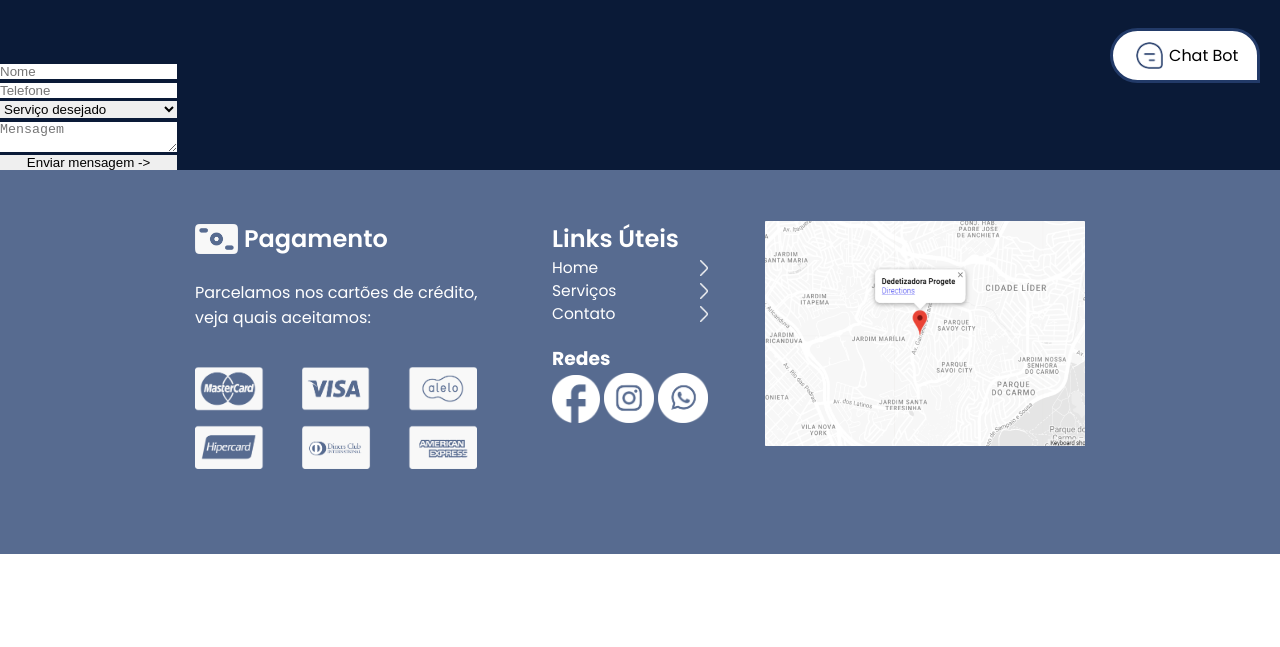
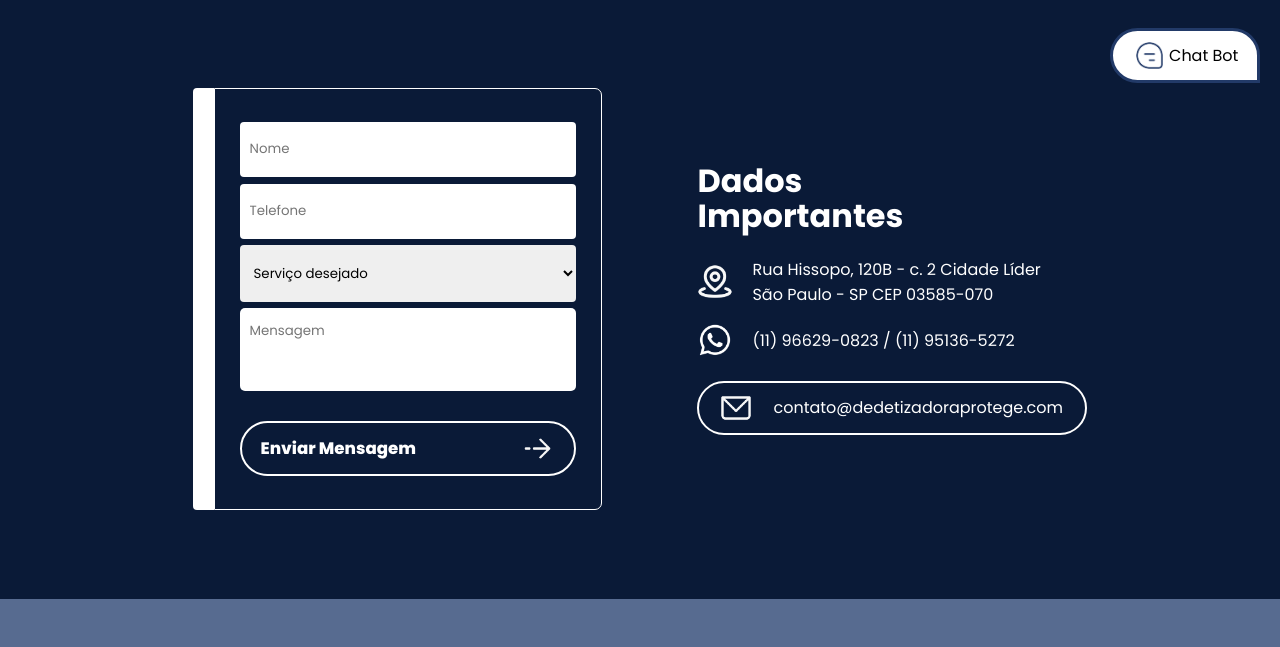
Before and after one commit to mariana-gomes021/Protege, a plain HTML site: page contato.html in a window 1280 px wide. Shown: the part 702-1349 px from the top of the page. Before the commit the page ends 1256 px from the top, so only its background shows below. Drawn offline with Linux system fonts and the light colour scheme.

Commit message:
Add files via upload

```diff
--- a/contato.css
+++ b/contato.css
@@ -63,6 +63,11 @@
 }
 
 /* FIM FONTES */
+
+#contatoA{
+    font-family: 'Poppins-Bold';
+    color:#223A68;
+}
 
 /* CHAT BOT BOTÃO */
 
@@ -135,6 +140,11 @@ header {
     font-family: 'Poppins-Regular';
     color: #000;
     font-size: 18.34px;
+}
+
+.nav-bar a:hover{
+    font-family: 'Poppins-Medium';
+    color:#223A68;
 }
 
 .divisoria {
@@ -278,18 +288,176 @@ header {
     background-color: #2F4570;
 }
 
-main{
+main {
     background-color: #0A1A37;
-    padding-top: 5%;
+    padding-top: 7%;
+    padding-bottom: 7%;
 }
 
-#inputs{
+
+#inputs {
     display: inline-grid;
+    font-family: 'Poppins-Regular';
 }
 
-input, #opcoes, #msg{
+input,
+#opcoes,
+#msg {
     margin-bottom: 2%;
 }
+
+
+input,
+#opcoes {
+    padding: 13px 10px;
+    width: 336px;
+    border-radius: 4px;
+
+}
+
+#msg {
+    height: 83px;
+    padding: 13px 10px;
+    border-radius: 5px;
+}
+
+.botao {
+    display: flex;
+    align-items: center;
+    justify-content: space-between;
+    border: 2px solid #fff;
+    padding: 3px 19px;
+    border-radius: 42px;
+    margin: 14px 0px 0px 0px;
+    cursor: pointer;
+}
+
+.seta {
+    width: 35px;
+}
+
+.botao p {
+    font-family: 'Poppins-ExtraBold';
+    font-size: 16.61px;
+    color: #fff;
+}
+
+.linhaForm {
+    background-color: white;
+    width: 21px;
+    height: 422px;
+    border-top-left-radius: 4px;
+    border-bottom-left-radius: 4px;
+}
+
+.formulario {
+    display: flex;
+}
+
+#inputs {
+    border: 1px solid #fff;
+    padding: 33px 25px;
+    width: 388.36px;
+    border-top-right-radius: 7px;
+    border-bottom-right-radius: 7px;
+    height: 422px;
+}
+
+.containerMain{
+    display: flex;
+    justify-content: space-evenly;
+    padding: 0px 97px;
+    align-items: center;
+}
+
+.iconLocal, .iconTel, .iconEmail{
+    width:36px ;
+    margin-right: 19px;
+}
+
+
+.location, .telefone, .email{
+    display: flex;
+    color: white;
+    align-items: center;
+    padding-bottom: 4%;
+    font-family: 'Poppins-Regular';
+}
+
+.conteudoForm{
+    width: 390px;
+
+}
+
+.formTexto1{
+    font-family: 'Poppins-Bold';
+    width: 100px;
+    line-height: 35px;
+    margin-bottom: 24px;
+    color: white;
+}
+
+.email{
+    border: 2px solid #fff;
+    padding: 7px 19px;
+    border-radius: 42px;
+    margin: 7px 0px 0px 0px;
+}
+
+.location {
+    width: 346px;
+}
+
+input, textarea, select{
+    font-family: 'Poppins-Regular';
+}
+
+textarea{
+    resize: none;
+}
+
+.modal {
+    display: none; /* Inicialmente oculto */
+    position: fixed;
+    z-index: 1;
+    left: 0;
+    top: 0;
+    width: 100%;
+    height: 100%;
+    background-color: rgba(0, 0, 0, 0.5);
+    justify-content: center;
+    align-items: center;
+    font-family: 'Poppins-Regular';
+}
+
+.modal-content {
+    background-color: #fff;
+    padding: 20px;
+    border-radius: 8px;
+    text-align: center;
+    width: 80%;
+    max-width: 300px;
+}
+
+.modal-content button {
+    margin-top: 20px;
+    padding: 10px 20px;
+    background-color: #0d1b2a;
+    color: #fff;
+    border: none;
+    border-radius: 5px;
+    cursor: pointer;
+    font-family: 'Poppins-Bold';
+}
+
+.modal-content button:hover {
+    background-color: #1b263b;
+}
+
+.aEmail{
+    text-decoration: none;
+}
+
 
 footer {
     background-color: #576B90;
--- a/contato.html
+++ b/contato.html
@@ -6,6 +6,7 @@
     <meta name="viewport" content="width=device-width, initial-scale=1.0">
     <title>Protege Sanitização - Contato</title>
     <link rel="stylesheet" href="contato.css">
+    <link rel="shortcut icon" href="assets/logo.png" type="image/x-icon">
 </head>
 
 <body>
@@ -19,8 +20,8 @@
                 <div class="divisoria"></div>
                 <div class="nav-bar">
                     <a href="index.html">Home</a>
-                    <a href="servicos.html">Serviços</a>
-                    <a href="contato.html">Contato</a>
+                    <a href="#">Serviços</a>
+                    <a id="contatoA" href="contato.html">Contato</a>
                 </div>
             </div>
             <div class="conteudo1">
@@ -67,19 +68,47 @@
                     <input type="tel" name="telefone" placeholder="Telefone" required>
                     <select id="opcoes" name="servico" required>
                         <option value="">Serviço desejado</option>
-                        <option value="servico1">Serviço 1</option>
-                        <option value="servico2">Serviço 2</option>
-                        <option value="servico3">Serviço 3</option>
+                        <option value="servico1">Serviço de limpeza</option>
+                        <option value="servico2">Serviço de manutenção</option>
+                        <option value="servico3">Controle de pragas</option>
                     </select>
                     <textarea id="msg" name="mensagem" placeholder="Mensagem" required></textarea>
-                    <button type="submit">Enviar mensagem -></button>
+                    <div class="botao" onclick="submitForm()">
+                        <p>Enviar Mensagem</p>
+                        <img class="seta" src="./assets/seta.png" alt="">
+                    </div>
                 </form>
+
+                <div id="messageModal" class="modal">
+                    <div class="modal-content">
+                        <p>Mensagem enviada com sucesso!</p>
+                        <button onclick="closeModal()">Fechar</button>
+                    </div>
+                </div>
 
             </div>
             <div class="conteudoForm">
+                <h1 class="formTexto1">Dados Importantes</h1>
+                <div class="location">
+                    <img class="iconLocal" src="./assets/local.png" alt="">
+                    <p>Rua Hissopo, 120B - c. 2 Cidade Líder São Paulo - SP CEP 03585-070</p>
+                </div>
+                <div class="telefone">
+                    <img class="iconTel" src="./assets/zap.png" alt="">
+                    <p>(11) 96629-0823 / (11) 95136-5272</p>
+                </div>
+                <a class="aEmail" href="mailto:contato@dedetizadoraprotege.com">
 
+                    <div class="email">
+
+                        <img class="iconEmail" src="./assets/email.png" alt="">
+                        <p>contato@dedetizadoraprotege.com</p>
+
+                    </div>
+                </a>
             </div>
         </div>
+
     </main>
     <footer>
         <div class="footerTudo">
@@ -133,6 +162,23 @@
         </div>
 
     </footer>
+
+    <script>
+        function submitForm() {
+            event.preventDefault(); // Evita o envio imediato do formulário
+
+            // Exibe o modal
+            document.getElementById("messageModal").style.display = "flex";
+        }
+
+        function closeModal() {
+            // Oculta o modal
+            document.getElementById("messageModal").style.display = "none";
+
+            // Envia o formulário
+            document.getElementById('inputs').submit();
+        }
+    </script>
 </body>
 
 </html>
```
Also changed, not shown: home.css (+12 -0 lines), index.html (+2 -2 lines), assets/email.png (added), assets/local.png (added), assets/zap.png (added).
